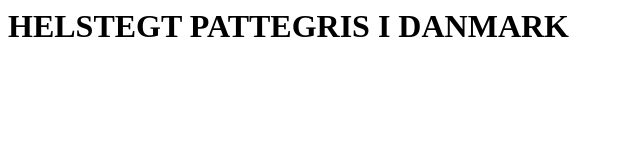
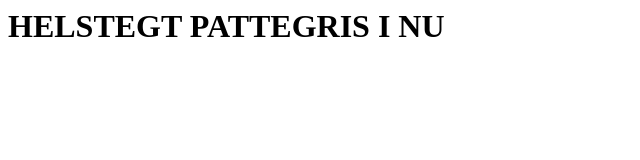
Before and after one commit to Lion9230/Helstegt-pattegris-Fyn, a plain HTML site: page index.html in a window 1280 px wide. Shown: the whole page, without its empty margins (0-640 px from the left). Drawn offline with Linux system fonts and the light colour scheme.

Commit message:
Update index.html

```diff
--- a/index.html
+++ b/index.html
@@ -1,4 +1,4 @@
-<h1>HELSTEGT PATTEGRIS I DANMARK</h1>
+<h1>HELSTEGT PATTEGRIS I NU</h1>
 
 
 
```
